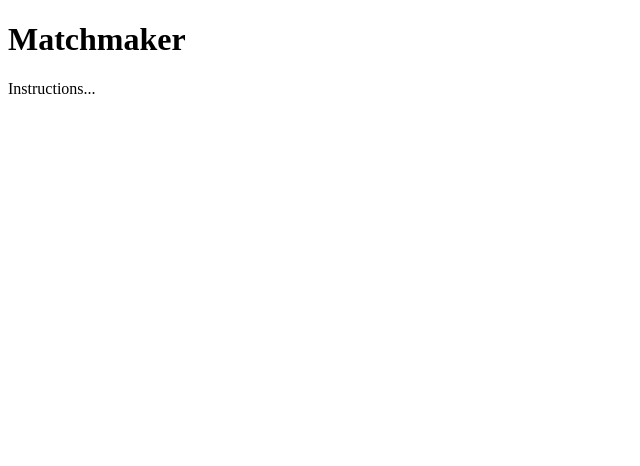
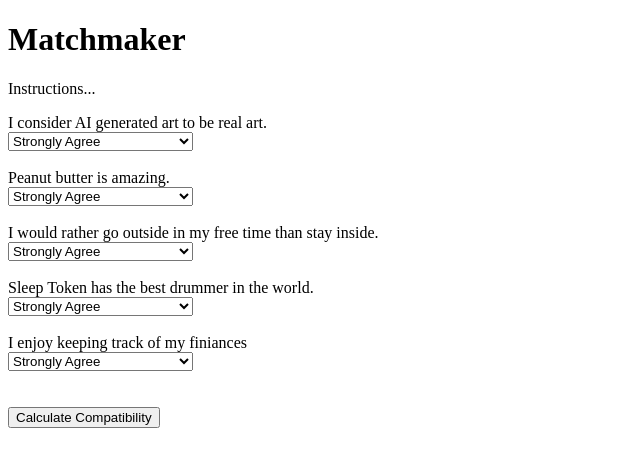
Before and after one commit to aMiniSpell/Matchmaker, a plain HTML site: page index.html in a window 1280 px wide. Shown: the whole page, without its empty margins (0-640 px from the left). Drawn offline with Linux system fonts and the light colour scheme.

Commit message:
Update Code

```diff
--- a/Matchmaker.js
+++ b/Matchmaker.js
@@ -0,0 +1,7 @@
+console.log("Starting Matchmaker...");
+
+function calulateCompatibility(){
+    console.log("calulateCompatibility()");
+
+    document.getElementById("Compatibility").innerHTML = "Your compatibility is..."
+}
--- a/index.html
+++ b/index.html
@@ -1,5 +1,6 @@
 <!DOCTYPE html>
 <html lang="en">
+
 <head>
     <meta charset="UTF-8">
     <title>Matchmaker for the Web</title>
@@ -11,6 +12,61 @@
     -->
     <h1>Matchmaker</h1>
     <p>Instructions...</p>
+    <!-- HTML option tags: https://www.w3schools.com/tags/tag_option.asp-->
+
+    <label for="q1">I consider AI generated art to be real art.</label><br />
+
+    <select id="q1">
+        <option value="5">Strongly Agree</option>
+        <option value="4">Agree</option>
+        <option value="3">Neither Agree nor Disagree</option>
+        <option value="2">Disagree</option>
+        <option value="1">Strongly Disagree</option>
+    </select>
+    <br /><br />
+    <label id="q2">Peanut butter is amazing.</label><br />
+
+    <select id="q2">
+        <option value="5">Strongly Agree</option>
+        <option value="4">Agree</option>
+        <option value="3">Neither Agree nor Disagree</option>
+        <option value="2">Disagree</option>
+        <option value="1">Strongly Disagree</option>
+    </select>
+    <br /><br />
+    <label for="q3">I would rather go outside in my free time than stay inside.</label><br />
+
+    <select id="q3">
+        <option value="5">Strongly Agree</option>
+        <option value="4">Agree</option>
+        <option value="3">Neither Agree nor Disagree</option>
+        <option value="2">Disagree</option>
+        <option value="1">Strongly Disagree</option>
+    </select>
+    <br /><br />
+    <label for="q4">Sleep Token has the best drummer in the world.</label><br />
+
+    <select id="q4">
+        <option value="5">Strongly Agree</option>
+        <option value="4">Agree</option>
+        <option value="3">Neither Agree nor Disagree</option>
+        <option value="2">Disagree</option>
+        <option value="1">Strongly Disagree</option>
+    </select>
+    <br /><br />
+    <label for="q5">I enjoy keeping track of my finiances</label><br />
+
+    <select id="q5">
+        <option value="5">Strongly Agree</option>
+        <option value="4">Agree</option>
+        <option value="3">Neither Agree nor Disagree</option>
+        <option value="2">Disagree</option>
+        <option value="1">Strongly Disagree</option>
+    </select>
+
+    <br /><br /><br />
+    <button onclick="calulateCompatibility()">Calculate Compatibility</button>
+    <p id="Compatibility"></p> <!--Invisible paragrapgh that button calls new paragraph-->
 
 
 </body>
```
